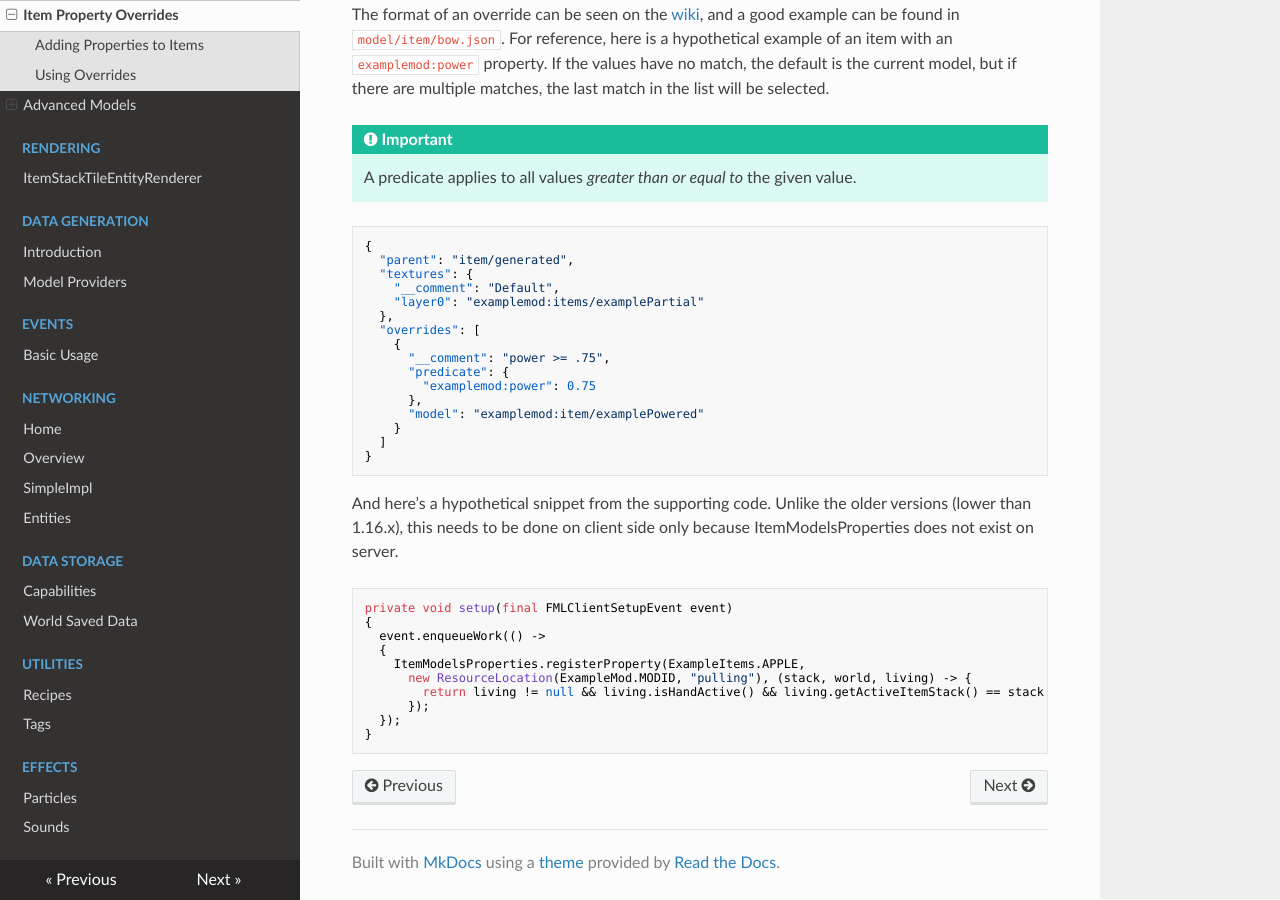
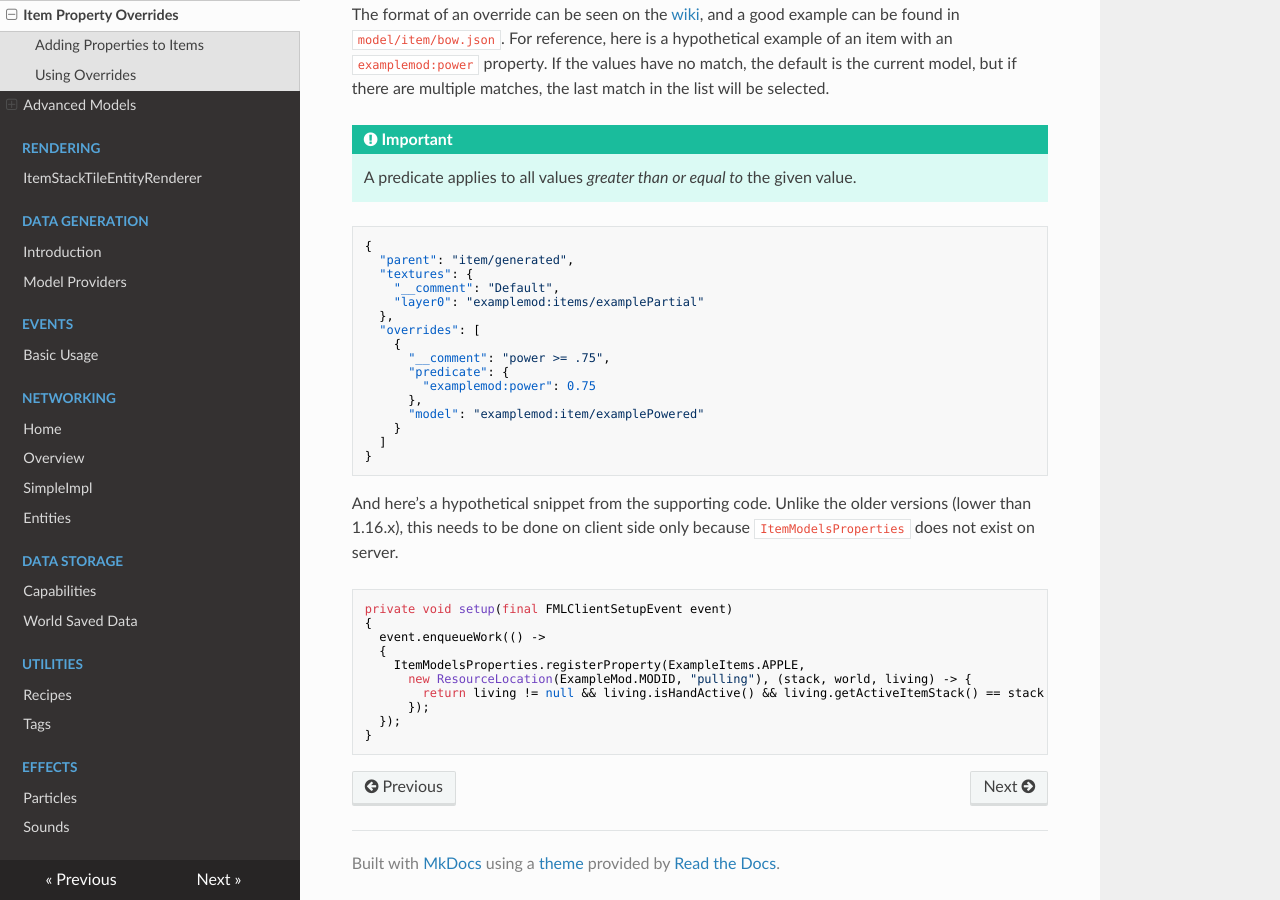
Before and after one commit to MinecraftForge/Documentation, an MkDocs documentation site: the page built from docs/models/overrides.md, in a window 1280 px wide and 900 px high, scrolled down 1005 px. Built offline with MkDocs 1.6.1, drawn with Linux system fonts in a browser that asks for light colours; nearby versions of some CDN libraries.

````diff
--- a/docs/models/overrides.md
+++ b/docs/models/overrides.md
@@ -41,7 +41,7 @@ The format of an override can be seen on the [wiki][format], and a good example
 }
 ```
 
-And here's a hypothetical snippet from the supporting code. Unlike the older versions (lower than 1.16.x), this needs to be done on client side only because ItemModelsProperties does not exist on server.
+And here's a hypothetical snippet from the supporting code. Unlike the older versions (lower than 1.16.x), this needs to be done on client side only because `ItemModelsProperties` does not exist on server.
 
 ```java
 private void setup(final FMLClientSetupEvent event)
````
